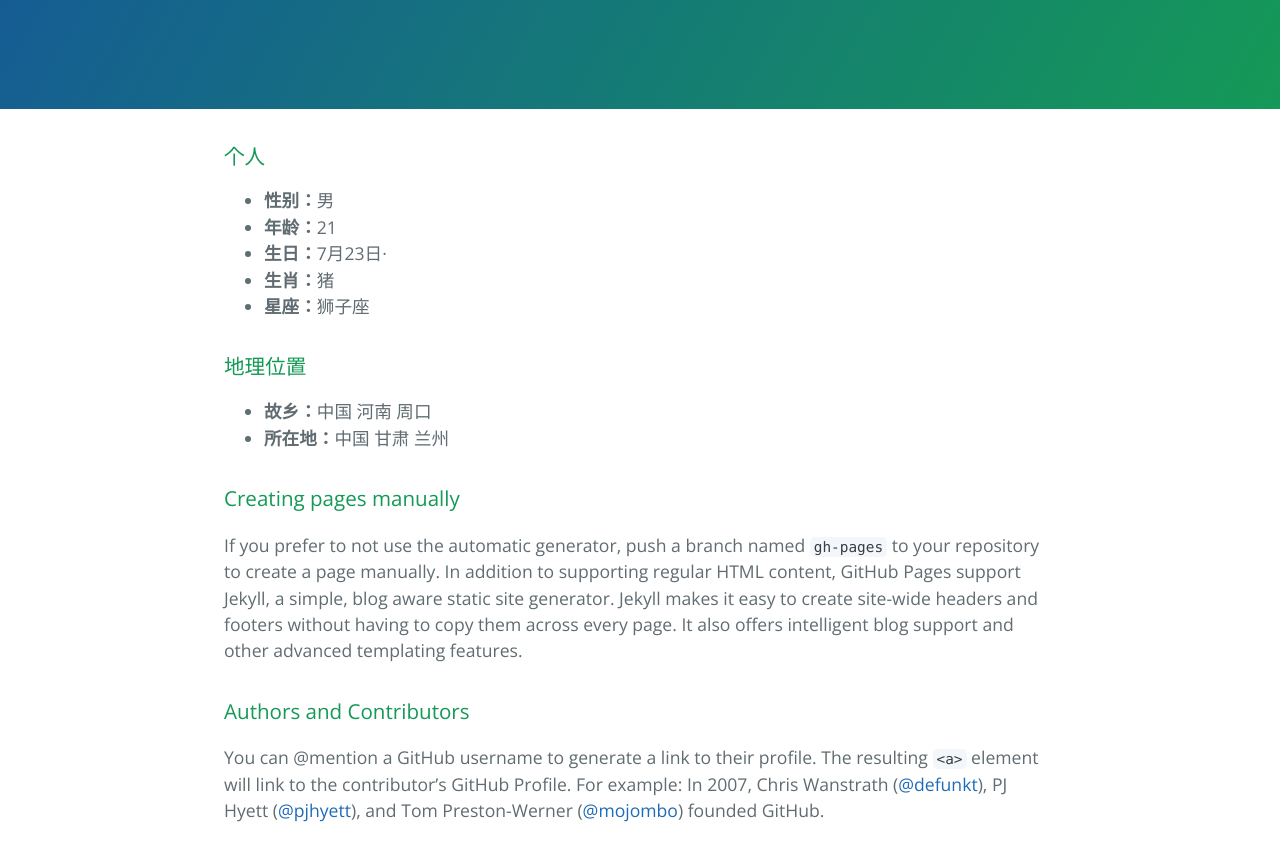
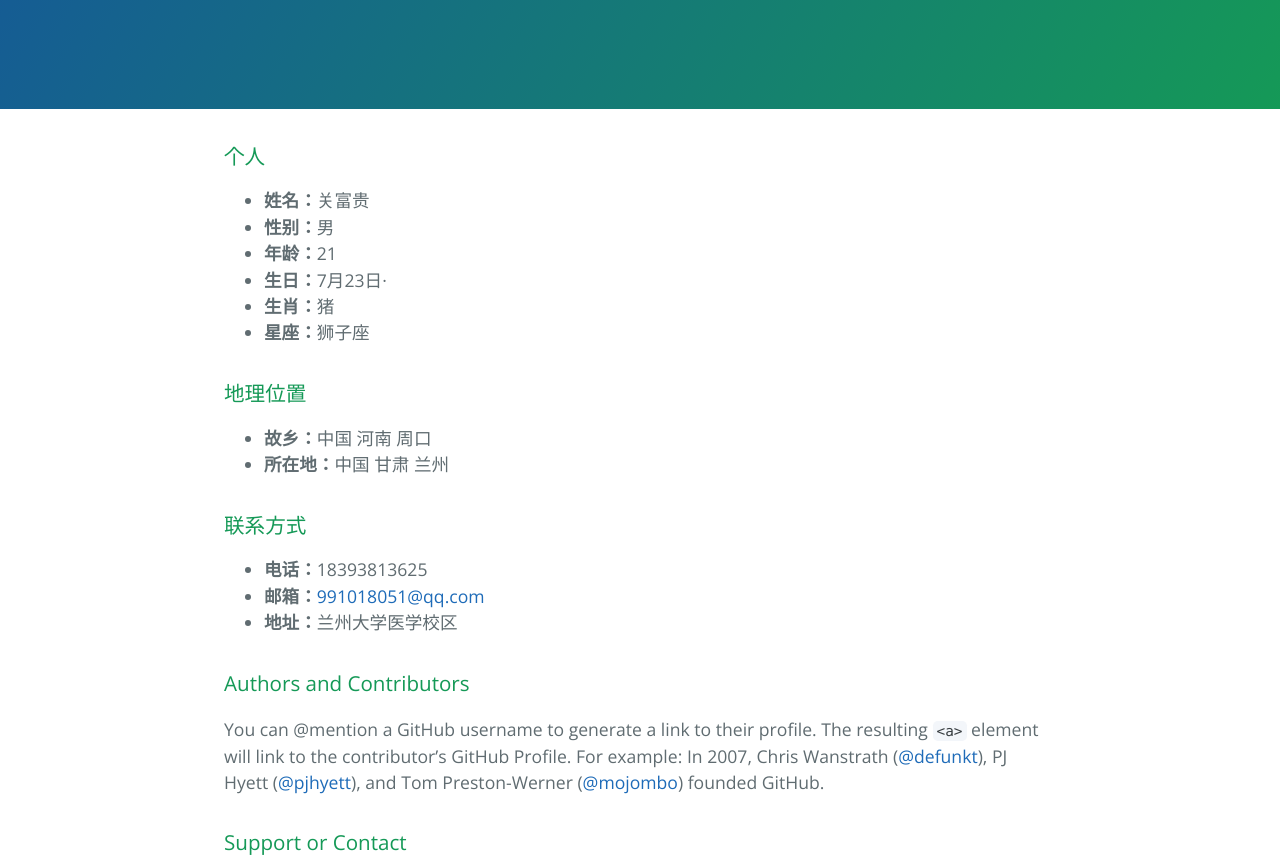
Before and after one commit to pulushio/pulushio.github.com, a plain HTML site: page index.html in a window 1280 px wide. Shown: the part 208-1070 px from the top of the page. Drawn offline with nearby package versions, Linux system fonts and the light colour scheme.

Commit message:
Replace master branch with page content via GitHub

```diff
--- a/index.html
+++ b/index.html
@@ -21,6 +21,8 @@
 
 <ul>
 <li>
+<strong>姓名：</strong>关富贵</li>
+<li>
 <strong>性别：</strong>男</li>
 <li>
 <strong>年龄：</strong>21</li>
@@ -43,9 +45,17 @@
 </ul>
 
 <h3>
-<a id="creating-pages-manually" class="anchor" href="#creating-pages-manually" aria-hidden="true"><span aria-hidden="true" class="octicon octicon-link"></span></a>Creating pages manually</h3>
+<a id="联系方式" class="anchor" href="#%E8%81%94%E7%B3%BB%E6%96%B9%E5%BC%8F" aria-hidden="true"><span aria-hidden="true" class="octicon octicon-link"></span></a>联系方式</h3>
 
-<p>If you prefer to not use the automatic generator, push a branch named <code>gh-pages</code> to your repository to create a page manually. In addition to supporting regular HTML content, GitHub Pages support Jekyll, a simple, blog aware static site generator. Jekyll makes it easy to create site-wide headers and footers without having to copy them across every page. It also offers intelligent blog support and other advanced templating features.</p>
+<ul>
+<li>
+<strong>电话：</strong>18393813625</li>
+<li>
+<strong>邮箱：</strong><a href="mailto:991018051@qq.com">991018051@qq.com</a>
+</li>
+<li>
+<strong>地址：</strong>兰州大学医学校区</li>
+</ul>
 
 <h3>
 <a id="authors-and-contributors" class="anchor" href="#authors-and-contributors" aria-hidden="true"><span aria-hidden="true" class="octicon octicon-link"></span></a>Authors and Contributors</h3>
--- a/params.json
+++ b/params.json
@@ -1,6 +1,6 @@
 {
   "name": "Pulushio.GitHub.com",
   "tagline": "this is the new shit!",
-  "body": "### 个人\r\n* **性别：**男\r\n* **年龄：**21\r\n* **生日：**7月23日·\r\n* **生肖：**猪\r\n* **星座：**狮子座\r\n\r\n### 地理位置\r\n* **故乡：**中国 河南 周口\r\n* **所在地：**中国 甘肃 兰州\r\n\r\n### Creating pages manually\r\nIf you prefer to not use the automatic generator, push a branch named `gh-pages` to your repository to create a page manually. In addition to supporting regular HTML content, GitHub Pages support Jekyll, a simple, blog aware static site generator. Jekyll makes it easy to create site-wide headers and footers without having to copy them across every page. It also offers intelligent blog support and other advanced templating features.\r\n\r\n### Authors and Contributors\r\nYou can @mention a GitHub username to generate a link to their profile. The resulting `<a>` element will link to the contributor’s GitHub Profile. For example: In 2007, Chris Wanstrath (@defunkt), PJ Hyett (@pjhyett), and Tom Preston-Werner (@mojombo) founded GitHub.\r\n\r\n### Support or Contact\r\nHaving trouble with Pages? Check out our [documentation](https://help.github.com/pages) or [contact support](https://github.com/contact) and we’ll help you sort it out.\r\n",
+  "body": "### 个人\r\n* **姓名：**关富贵\r\n* **性别：**男\r\n* **年龄：**21\r\n* **生日：**7月23日·\r\n* **生肖：**猪\r\n* **星座：**狮子座\r\n\r\n### 地理位置\r\n* **故乡：**中国 河南 周口\r\n* **所在地：**中国 甘肃 兰州\r\n\r\n### 联系方式\r\n* **电话：**18393813625\r\n* **邮箱：**991018051@qq.com\r\n* **地址：**兰州大学医学校区\r\n\r\n### Authors and Contributors\r\nYou can @mention a GitHub username to generate a link to their profile. The resulting `<a>` element will link to the contributor’s GitHub Profile. For example: In 2007, Chris Wanstrath (@defunkt), PJ Hyett (@pjhyett), and Tom Preston-Werner (@mojombo) founded GitHub.\r\n\r\n### Support or Contact\r\nHaving trouble with Pages? Check out our [documentation](https://help.github.com/pages) or [contact support](https://github.com/contact) and we’ll help you sort it out.\r\n",
   "note": "Don't delete this file! It's used internally to help with page regeneration."
 }
```
